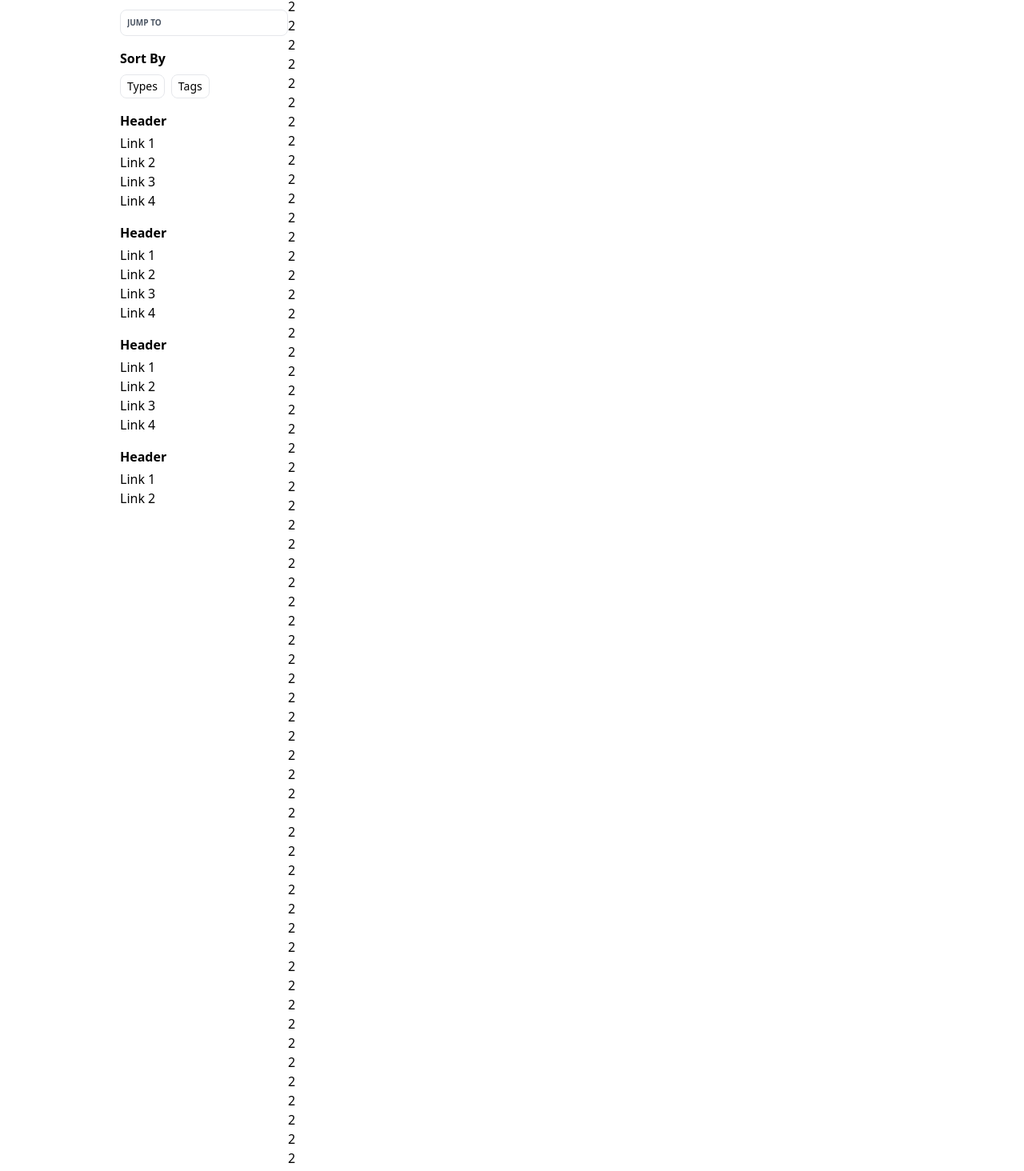
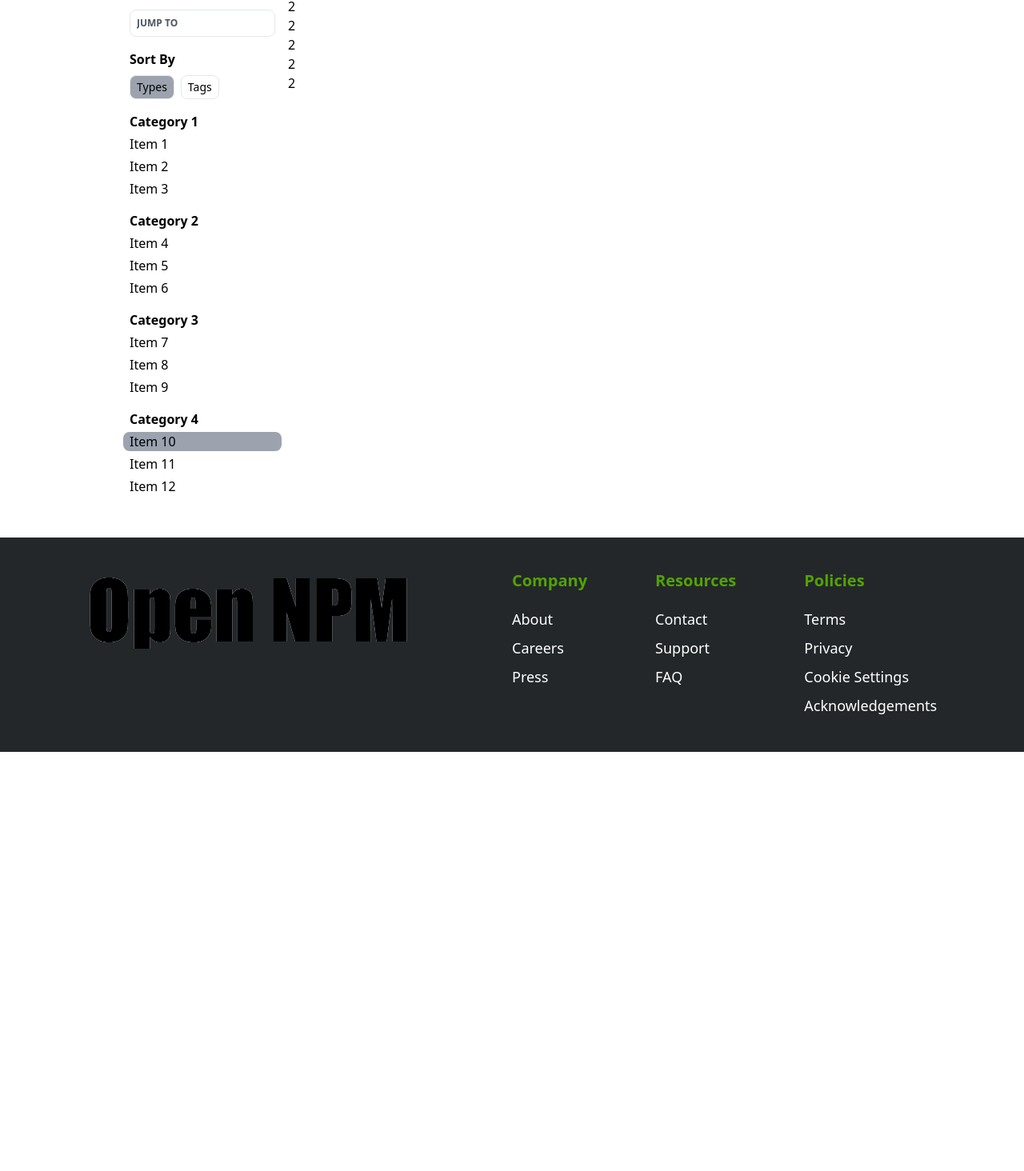
Before and after one commit to Zantron2000/open-npm, an Angular app: page /build in a window 1280 px wide. Shown: the part 123-1587 px from the top of the page at 80% size. After the commit the page ends 1063 px from the top, so only its background shows below. Built offline with nearby package versions, Linux system fonts and the light colour scheme.

Commit message:
Hooked nav bar display to components

```diff
--- a/src/app/builder/builder.component.html
+++ b/src/app/builder/builder.component.html
@@ -8,99 +8,38 @@
         </div>
     </div>
     <div class="flex h-full w-9/10 px-4 py-1 max-w-[1796px] relative">
-        <div class="w-1/4 h-[90%] max-h-[80vh] flex justify-end overflow-y-scroll sticky top-0">
+        <div class="w-1/4 h-[90%] max-h-[80vh] flex justify-end overflow-y-scroll sticky top-0 px-2">
             <div class="h-[20%] flex flex-col py-4 space-y-4 w-3/4">
-                <div class="space-y-4">
+                <div class="space-y-4 px-2">
                     <div>
                         <input type="search" placeholder="JUMP TO"
-                            class="border rounded-lg text-2xs placeholder:font-bold placeholder:text-gray-600 p-2 w-full" />
+                            class="border rounded-lg text-xs placeholder:font-bold placeholder:text-gray-600 p-2 w-full" />
                     </div>
                     <div>
                         <div class="font-semibold pb-2">
                             <p>Sort By</p>
                         </div>
                         <div class="flex justify-start space-x-2">
-                            <button class="border text-sm px-2 py-1 rounded-lg hover:bg-gray-300">Types</button>
-                            <button class="border text-sm px-2 py-1 rounded-lg hover:bg-gray-300">Tags</button>
+                            <button class="border text-sm px-2 py-1 rounded-lg" [disabled]="method.active"
+                                [ngClass]="{'bg-gray-400': method.active, 'hover:bg-gray-300': !method.active }"
+                                *ngFor="let method of this.sortMethods">
+                                {{ method.name }}
+                            </button>
                         </div>
                     </div>
                 </div>
                 <div class="space-y-4">
-                    <div>
-                        <div class="font-semibold pb-1">
-                            <p>Header</p>
+                    <div *ngFor="let category of this.categories">
+                        <div class="font-semibold pb-1 px-2">
+                            <p>{{ category.name }}</p>
                         </div>
-                        <div class="space-x text-base">
-                            <p class="">Link 1</p>
-                            <p class="">Link 2</p>
-                            <p class="">Link 3</p>
-                            <p class="">Link 4</p>
-                        </div>
-                    </div>
-                    <div>
-                        <div class="font-semibold pb-1">
-                            <p>Header</p>
-                        </div>
-                        <div class="space-x text-base">
-                            <p class="">Link 1</p>
-                            <p class="">Link 2</p>
-                            <p class="">Link 3</p>
-                            <p class="">Link 4</p>
-                        </div>
-                    </div>
-                    <div>
-                        <div class="font-semibold pb-1">
-                            <p>Header</p>
-                        </div>
-                        <div class="space-x text-base">
-                            <p class="">Link 1</p>
-                            <p class="">Link 2</p>
-                            <p class="">Link 3</p>
-                            <p class="">Link 4</p>
-                        </div>
-                    </div>
-                    <div>
-                        <div class="font-semibold pb-1">
-                            <p>Header</p>
-                        </div>
-                        <div class="space-x text-base">
-                            <p class="">Link 1</p>
-                            <p class="">Link 2</p>
-                            <p class="">Link 3</p>
-                            <p class="">Link 4</p>
-                        </div>
-                    </div>
-                    <div>
-                        <div class="font-semibold pb-1">
-                            <p>Header</p>
-                        </div>
-                        <div class="space-x text-base">
-                            <p class="">Link 1</p>
-                            <p class="">Link 2</p>
-                            <p class="">Link 3</p>
-                            <p class="">Link 4</p>
-                        </div>
-                    </div>
-                    <div>
-                        <div class="font-semibold pb-1">
-                            <p>Header</p>
-                        </div>
-                        <div class="space-x text-base">
-                            <p class="">Link 1</p>
-                            <p class="">Link 2</p>
-                            <p class="">Link 3</p>
-                            <p class="">Link 4</p>
-                        </div>
-                    </div>
-                    <div>
-                        <div class="font-semibold pb-1">
-                            <p>Header</p>
-                        </div>
-                        <div class="space-x text-base">
-                            <p class="">Link 1</p>
-                            <p class="">Link 2</p>
-                            <p class="">Link 3</p>
-                            <p class="">Link 4</p>
+                        <div class="space-x text-base space-y-1">
+                            <p *ngFor="let item of category.items"
+                                class="whitespace-nowrap overflow-x-hidden text-ellipsis px-2 rounded-lg" [ngClass]="
+                                    { 'bg-gray-400': item.editting, 'hover:bg-gray-300': !item.editting }
+                                    ">
+                                {{ item.name }}
+                            </p>
                         </div>
                     </div>
                 </div>
@@ -108,73 +47,7 @@
         </div>
         <div class="w-3/4 h-[90%]">
             <p>2</p>
-            <p>2</p>
-            <p>2</p>
-            <p>2</p>
-            <p>2</p>
-            <p>2</p>
-            <p>2</p>
-            <p>2</p>
-            <p>2</p>
-            <p>2</p>
-            <p>2</p>
-            <p>2</p>
-            <p>2</p>
-            <p>2</p>
-            <p>2</p>
-            <p>2</p>
-            <p>2</p>
-            <p>2</p>
-            <p>2</p>
-            <p>2</p>
-            <p>2</p>
-            <p>2</p>
-            <p>2</p>
-            <p>2</p>
-            <p>2</p>
-            <p>2</p>
-            <p>2</p>
-            <p>2</p>
-            <p>2</p>
-            <p>2</p>
-            <p>2</p>
-            <p>2</p>
-            <p>2</p>
-            <p>2</p>
-            <p>2</p>
-            <p>2</p>
-            <p>2</p>
-            <p>2</p>
-            <p>2</p>
-            <p>2</p>
-            <p>2</p>
-            <p>2</p>
-            <p>2</p>
-            <p>2</p>
-            <p>2</p>
-            <p>2</p>
-            <p>2</p>
-            <p>2</p>
-            <p>2</p>
-            <p>2</p>
-            <p>2</p>
-            <p>2</p>
-            <p>2</p>
-            <p>2</p>
-            <p>2</p>
-            <p>2</p>
-            <p>2</p>
-            <p>2</p>
-            <p>2</p>
-            <p>2</p>
-            <p>2</p>
-            <p>2</p>
-            <p>2</p>
-            <p>2</p>
-            <p>2</p>
-            <p>2</p>
-            <p>2</p>
-            <p>2</p>
+
             <p>2</p>
             <p>2</p>
             <p>2</p>
--- a/src/app/builder/builder.component.ts
+++ b/src/app/builder/builder.component.ts
@@ -9,5 +9,42 @@ import { Component } from '@angular/core';
   styleUrl: './builder.component.css'
 })
 export class BuilderComponent {
-
+  categories = [
+    {
+      name: 'Category 1',
+      items: [
+        { name: 'Item 1' },
+        { name: 'Item 2' },
+        { name: 'Item 3' },
+      ]
+    },
+    {
+      name: 'Category 2',
+      items: [
+        { name: 'Item 4' },
+        { name: 'Item 5' },
+        { name: 'Item 6' },
+      ]
+    },
+    {
+      name: 'Category 3',
+      items: [
+        { name: 'Item 7' },
+        { name: 'Item 8' },
+        { name: 'Item 9' },
+      ]
+    },
+    {
+      name: 'Category 4',
+      items: [
+        { name: 'Item 10', editting: true },
+        { name: 'Item 11' },
+        { name: 'Item 12' },
+      ]
+    }
+  ];
+  sortMethods = [
+    { name: 'Types', active: true },
+    { name: 'Tags', active: false },
+  ];
 }
```
